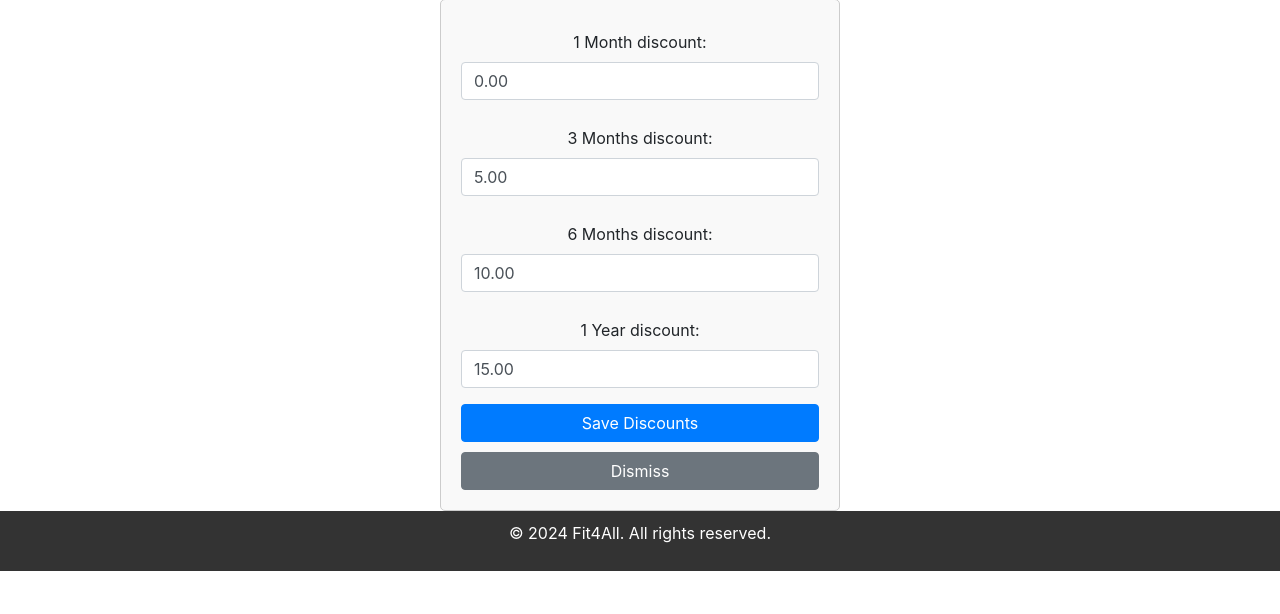
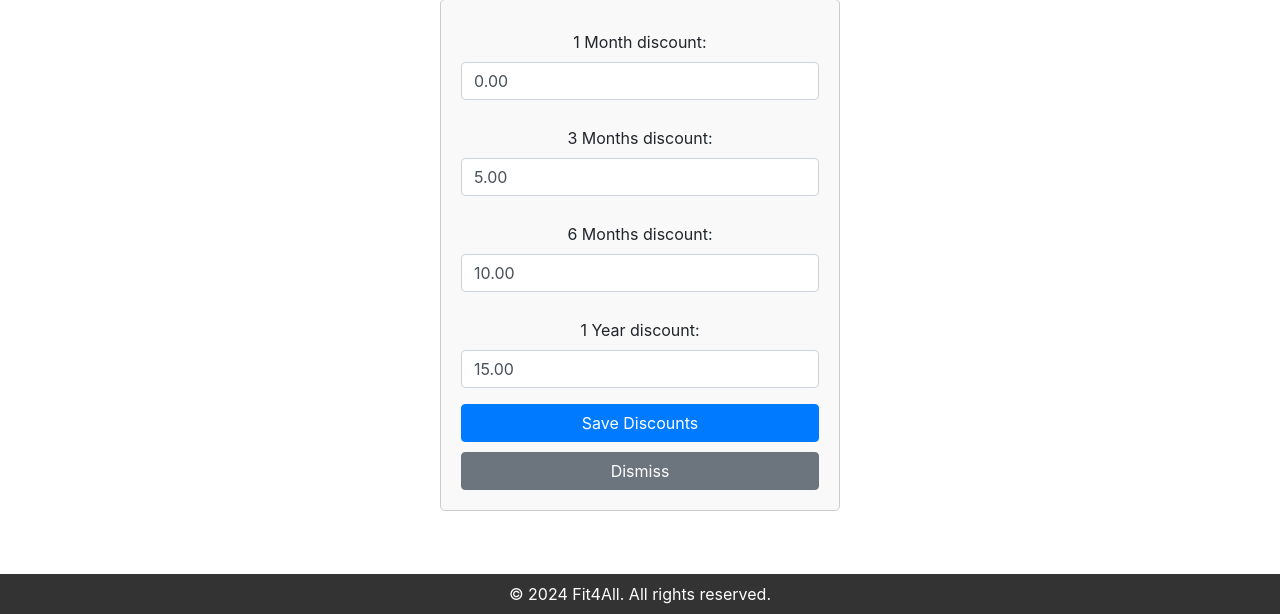
Before and after one commit to alefranco41/Gestione-Palestra, a Django app: page /management/edit-discounts/1/ in a window 1280 px wide. Shown: the part 186-800 px from the top of the page. Run offline with Django 5.2, Linux system fonts and the light colour scheme; a user stored in the database is signed in; data comes from the database, SQL or seed files in the repository; both versions use the stored data as it was after the commit; parts of the project's set-up code (start-up, migrations or seed data) failed here and were passed over; some libraries are stand-ins or nearby versions.

Commit message:
footer sticks to the bottom of the page

```diff
--- a/gestione_palestra/palestra/views.py
+++ b/gestione_palestra/palestra/views.py
@@ -10,10 +10,6 @@ from dateutil.relativedelta import relativedelta
 from decimal import Decimal
 from datetime import datetime
 
-
-"""
-Controllare che l'utente abbia effettivamente partecipato all'evento quando lascia una recensione
-"""
 
 def get_reviews(user):
     reviews = []
--- a/gestione_palestra/static/css/style.css
+++ b/gestione_palestra/static/css/style.css
@@ -438,17 +438,29 @@ header{
   display: ruby;
   margin-top: 10px;
 }
-footer {
-  position: sticky;
-  bottom: 0;
-  left: 0; /* Se vuoi che il footer sia allineato a sinistra */
-  width: 100%; /* Se vuoi che il footer si estenda per tutta la larghezza */
-  background-color: #333; /* Colore di sfondo del footer */
-  color: #fff; /* Colore del testo del footer */
-  padding: 10px 0;
-  text-align: center; /* Allinea il testo al centro nel footer */
+
+
+.footer {
+  display: grid;
+  height: 40px;
+  width: 100%;
+  background-image: none;
+  background-repeat: repeat;
+  background-attachment: scroll;
+  background-position: 0% 0%;
+  background-color: #333;
+  color: #fff;
+  position: fixed;
+  bottom: 0pt;
+  text-align: center;
+  left: 0pt;
 }
 
+.footer_contents {
+  height:24px;
+  width: 1000px;
+  margin:auto;
+}
 
 
 label,
--- a/gestione_palestra/templates/footer.html
+++ b/gestione_palestra/templates/footer.html
@@ -1,3 +1,5 @@
-<footer>
-    <p>&copy; 2024 {{ gym_name }}. All rights reserved.</p>
-</footer>
+<div class="footer">
+    <div class="footer_contents">
+        <p>&copy; 2024 {{ gym_name }}. All rights reserved.</p>
+    </div>
+</div>
```
Also changed, not shown: gestione_palestra/db.sqlite3.
